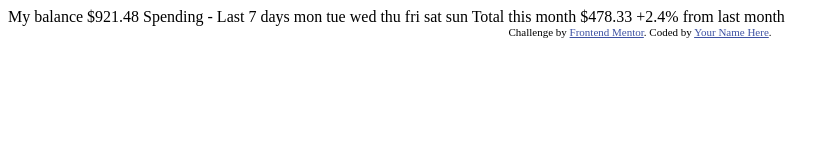
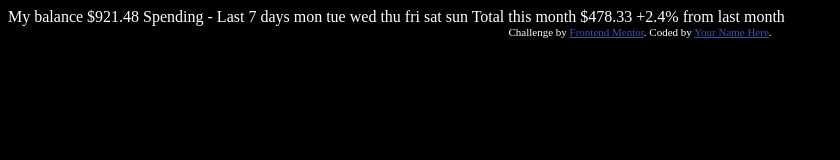
Before and after one commit to Squashim/expenses-chart-component, a plain HTML site: page dist/index.html in a window 1280 px wide. Shown: the whole page, without its empty margins (0-840 px from the left). Drawn offline with nearby package versions, Linux system fonts and the light colour scheme; files that its build step writes are made by us from their sources.

Commit message:
Sass init

```diff
--- a/index.html
+++ b/dist/index.html
@@ -2,9 +2,9 @@
 <html lang="en">
 <head>
   <meta charset="UTF-8">
-  <meta name="viewport" content="width=device-width, initial-scale=1.0"> <!-- displays site properly based on user's device -->
-
+  <meta name="viewport" content="width=device-width, initial-scale=1.0">
   <link rel="icon" type="image/png" sizes="32x32" href="./images/favicon-32x32.png">
+  <link rel="stylesheet" href="style.css">
 
   <title>Frontend Mentor | Expenses chart component</title>
 
--- /dev/null
+++ b/scss/main.scss
@@ -0,0 +1,4 @@
+body{
+    background-color: black;
+    color: white;
+}
```
Also changed, not shown: dist/css/main.css (added), 1 other file.
